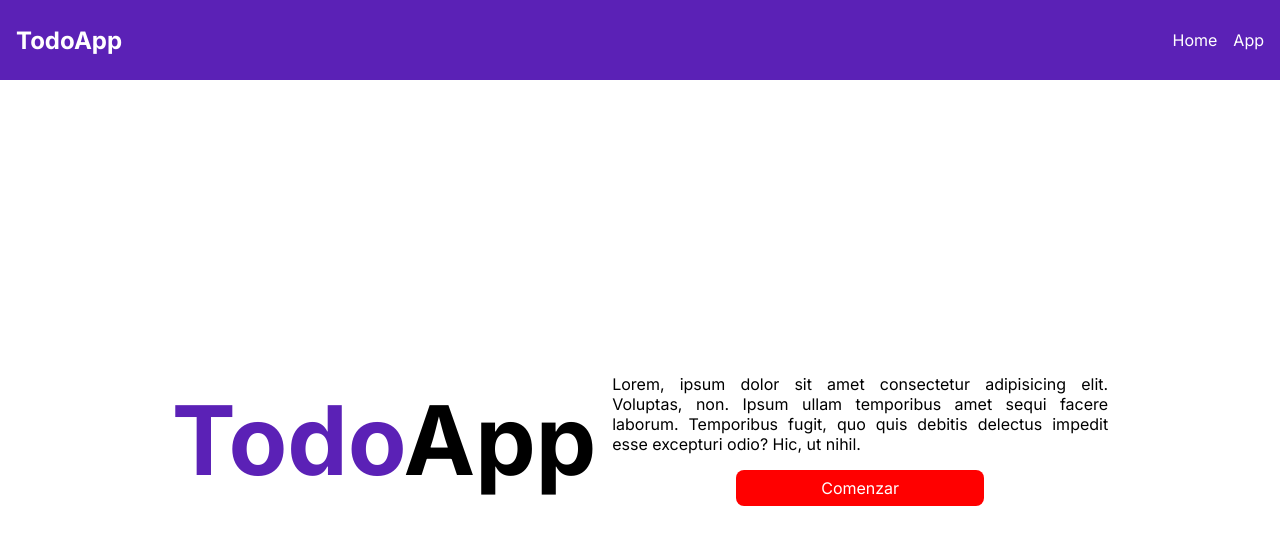
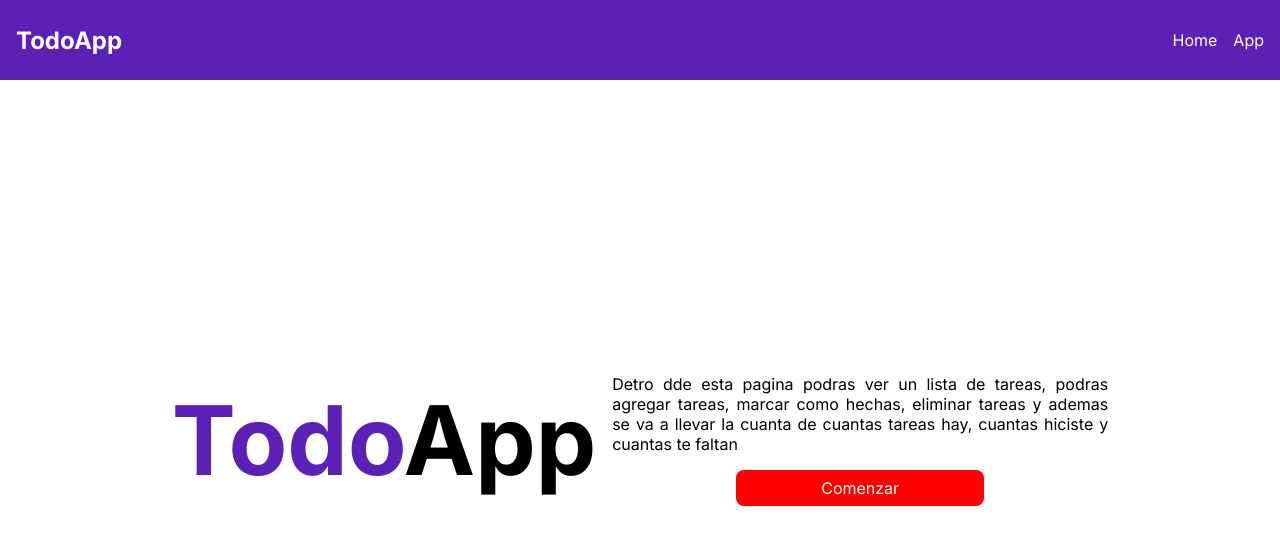
Before and after one commit to tonidevj/listaDeTareas.github.io, a plain HTML site: page index.html in a window 1280 px wide. Drawn offline with Linux system fonts and the light colour scheme.

Commit message:
Mensaje de tu confirmación

```diff
--- a/index.html
+++ b/index.html
@@ -28,7 +28,7 @@
   <main id="main-container">
     <h1 id="main-title"><span>Todo</span>App</h1>
     <div id="main-description-container">
-      <p id="main-desc-text">Lorem, ipsum dolor sit amet consectetur adipisicing elit. Voluptas, non. Ipsum ullam temporibus amet sequi facere laborum. Temporibus fugit, quo quis debitis delectus impedit esse excepturi odio? Hic, ut nihil.</p>
+      <p id="main-desc-text">Detro dde esta pagina podras ver un lista de tareas, podras agregar tareas, marcar como hechas, eliminar tareas y ademas se va a llevar la cuanta de cuantas tareas hay, cuantas hiciste y cuantas te faltan</p>
       <a id="main-desc-btn" href="/app/">Comenzar</a>
     </div>
   </main>
```
